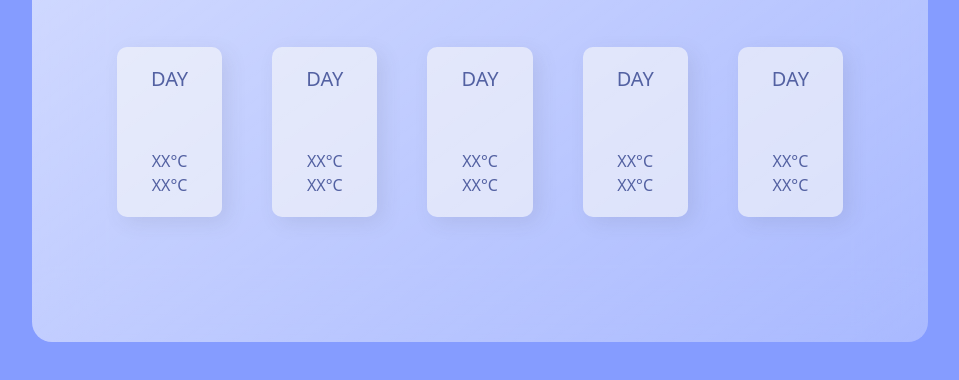
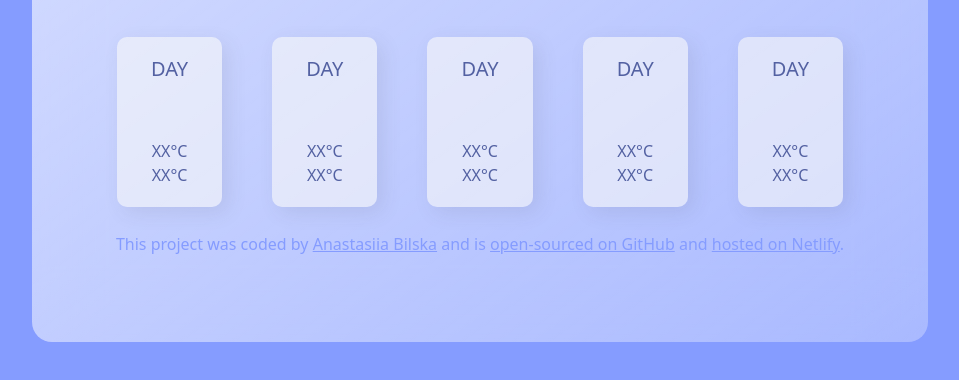
Before and after one commit to AnastasiiaBilska/Weather-Web, a plain HTML site: page index.html in a window 1280 px wide. Shown: the part 378-758 px from the top of the page, without its empty margins (160-1119 px from the left). Drawn offline with nearby package versions, Linux system fonts and the light colour scheme; no server answers.

Commit message:
Added credits

```diff
--- a/index.html
+++ b/index.html
@@ -107,7 +107,7 @@ search
                 <span>XX°C</span>
               </div>
 
-                <div class="card-info">
+              <div class="card-info">
 
                 <h5>DAY</h5>
                 <span>XX°C</span>
@@ -116,10 +116,15 @@ search
               </div>
             </div>
 
+          </div>
+          <div class="credits">
+            <p>This project was coded by <a class="link" target="_blank" rel="norefferer" href="https://github.com/AnastasiiaBilska">Anastasiia Bilska</a> and is <a class="link" target="_blank" rel="norefferer" href="https://github.com/AnastasiiaBilska/Weather-Web">open-sourced on GitHub</a> and <a class="link" target="_blank" rel="norefferer" href="https://www.netlify.com/">hosted on Netlify</a>.
+            </p>
+          </div>
+          </section>
                         </section>
-                        </section>
-                        </div>
-               </main>
+
+                      </main>
 <script src="code.js"></script>
   </body>
 </html>
--- a/src/style.css
+++ b/src/style.css
@@ -117,7 +117,7 @@ main {
       margin: auto;
       text-align: center;
       align-items: center;
-    padding-top: 25px;
+    padding-top: 15px;
       justify-content:space-evenly;
       box-sizing: border-box;
 
@@ -153,3 +153,15 @@ h5 {
 .a:hover {
   color:#859cff;
 }
+.link {
+  color:#859cff;
+}
+.link:hover {
+  color:#5361a2;
+}
+.credits {
+  text-align: center;
+  color: #859cff;
+
+
+}
```
